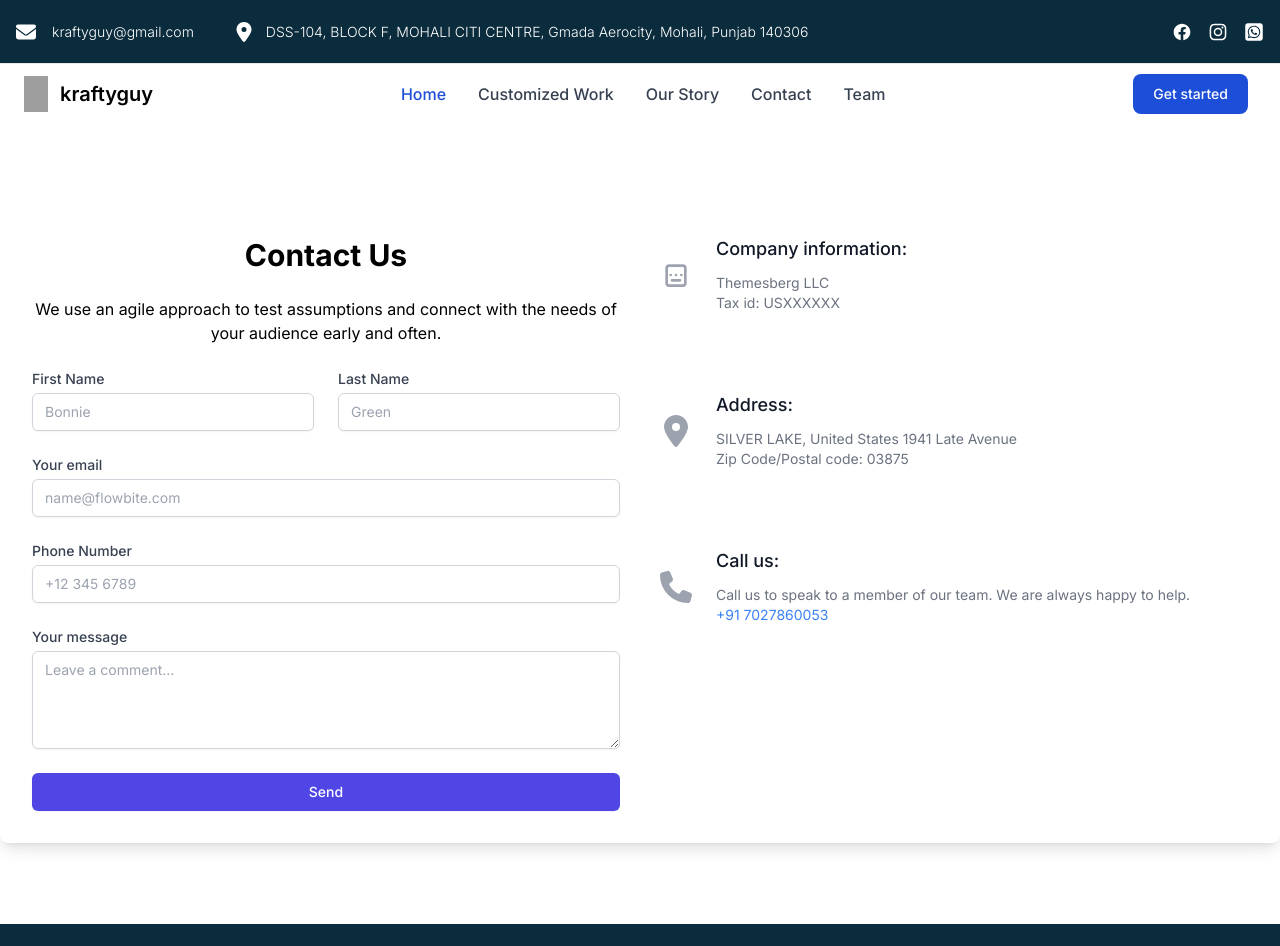
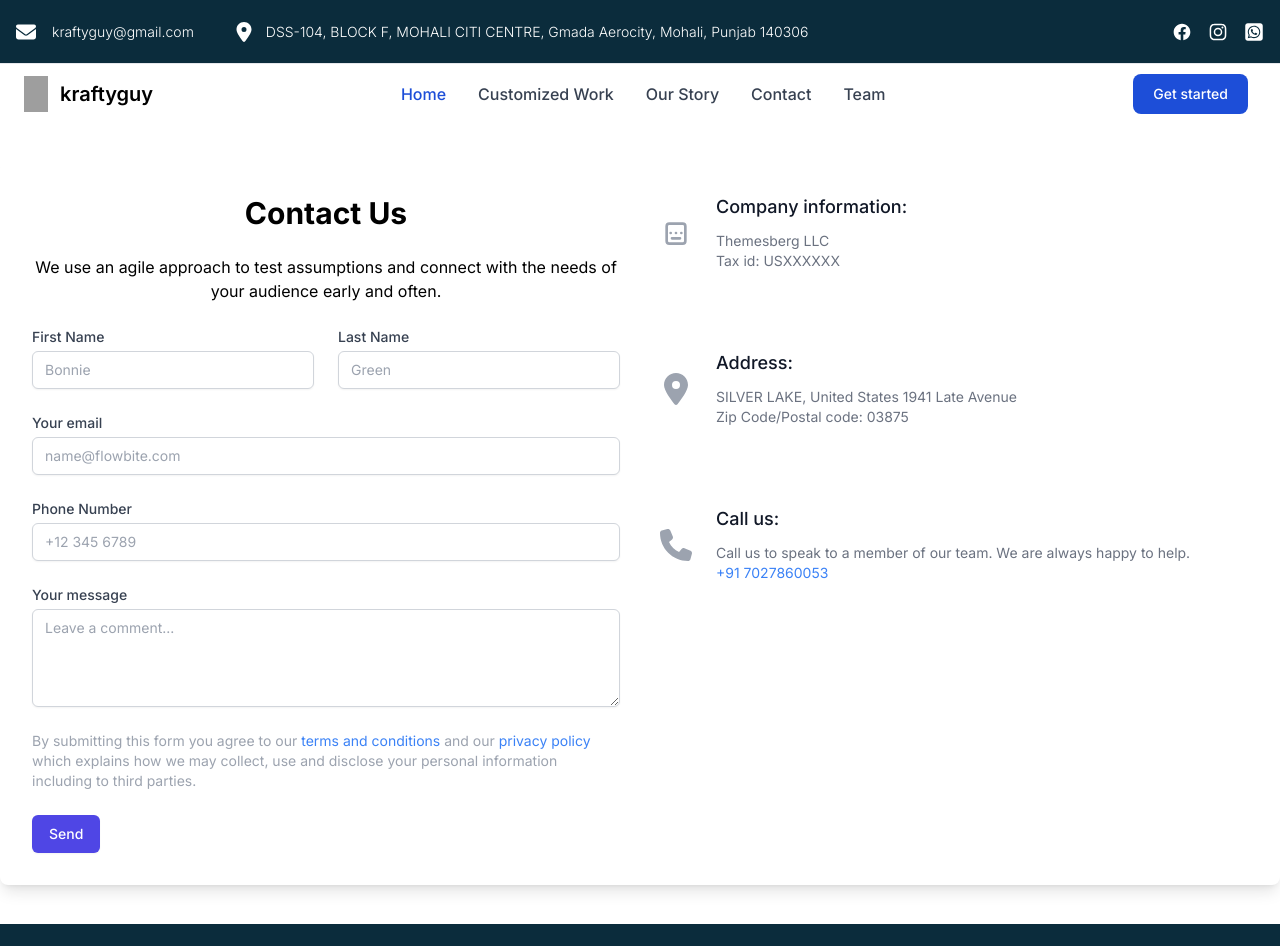
Before and after one commit to manishaverma15/krafty-guy, a Next.js app: page /contact-us in a window 1280 px wide. Shown: the top 946 px of the page. Built offline with nearby package versions, Linux system fonts and the light colour scheme; grey boxes are pictures that could not be loaded.

Commit message:
feat: code refactored

```diff
--- a/src/app/contact-us/page.js
+++ b/src/app/contact-us/page.js
@@ -32,11 +32,17 @@ const ContactUs = () => {
                 <textarea name="message" id="message" rows="4" placeholder="Leave a comment..." className="mt-1 block w-full px-3 py-2 border border-gray-300 rounded-md shadow-sm focus:outline-none focus:ring-indigo-500 focus:border-indigo-500 sm:text-sm"></textarea>
               </div>
               <div>
-                <button type="submit" className="w-full py-2 px-4 border border-transparent rounded-md shadow-sm text-sm font-medium text-white bg-indigo-600 hover:bg-indigo-700 focus:outline-none focus:ring-2 focus:ring-offset-2 focus:ring-indigo-500">Send</button>
+                <p className="text-gray-400 text-sm">
+                  By submitting this form you agree to our <a className="text-sm text-blue-500"> terms and conditions </a>
+                  and our <a className="text-sm text-blue-500"> privacy policy </a> which explains how we may collect, use and disclose your personal information including to third parties.
+                </p>
+              </div>
+              <div>
+                <button type="submit" className="min-w-150 block py-2 px-4 border border-transparent rounded-md shadow-sm text-sm font-medium text-white bg-indigo-600 hover:bg-indigo-700 focus:outline-none focus:ring-2 focus:ring-offset-2 focus:ring-indigo-500">Send</button>
               </div>
             </form>
           </div>
-          <div className="space-y-20 mt-15">
+          <div className="space-y-20">
             <div className="flex items-center space-x-6">
               <div className="flex-shrink-0">
                 <svg className="h-8 w-8 text-gray-400" xmlns="http://www.w3.org/2000/svg" fill="none" viewBox="0 0 24 24" stroke="currentColor">
--- a/src/components/header/header.js
+++ b/src/components/header/header.js
@@ -38,7 +38,7 @@ const Header = () => {
           <div className={`${isOpen ? 'block' : 'hidden'} justify-between items-center w-full lg:flex lg:w-auto lg:order-1`} id="mobile-menu-2">
             <ul className="flex flex-col mt-4 font-medium lg:flex-row lg:space-x-8 lg:mt-0">
               <li>
-                <a className="block py-2 pr-4 pl-3 text-white rounded bg-primary-700 lg:bg-transparent lg:text-primary-700 lg:p-0 dark:text-white" aria-current="page">Home</a>
+                <a href= '/' className="block py-2 pr-4 pl-3 text-white rounded bg-primary-700 lg:bg-transparent lg:text-primary-700 lg:p-0 dark:text-white" aria-current="page">Home</a>
               </li>
               <li>
                 <a className="block py-2 pr-4 pl-3 text-gray-700 border-b border-gray-100 hover:bg-gray-50 lg:hover:bg-transparent lg:border-0 lg:hover:text-primary-700 lg:p-0 dark:text-gray-400 lg:dark:hover:text-white dark:hover:bg-gray-700 dark:hover:text-white lg:dark:hover:bg-transparent dark:border-gray-700">Customized Work</a>
--- a/src/components/reviews/reviews.js
+++ b/src/components/reviews/reviews.js
@@ -94,7 +94,7 @@ const Reviews = () => {
           {reviews.map((reviewSet, index) => (
             <div
               key={index}
-              className="flex-shrink-0 w-full grid grid-cols-1 md:grid-cols-3 gap-4 p-4"
+              className="flex-shrink-0 w-full grid grid-cols-1 md:grid-cols-3 gap-4 p-4 ml-auto mr-auto"
             >
               {reviewSet.map((review, reviewIndex) => (
                 <div key={reviewIndex} className="bg-white dark:bg-gray-800 rounded-lg shadow-md p-4 mb-7"
```
